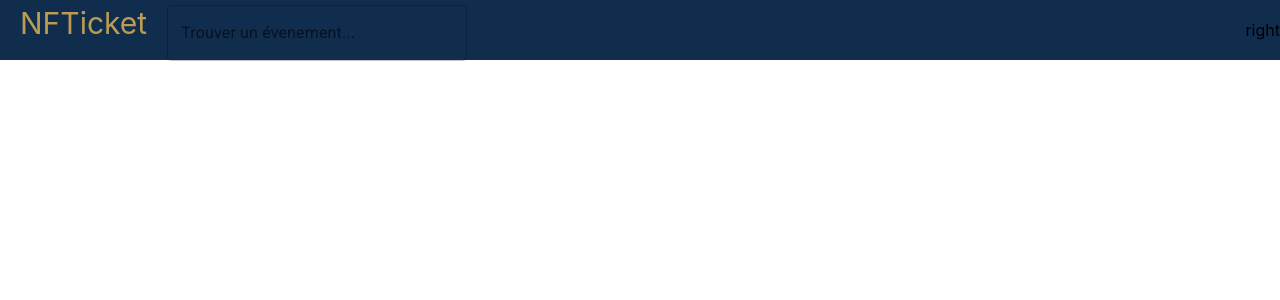
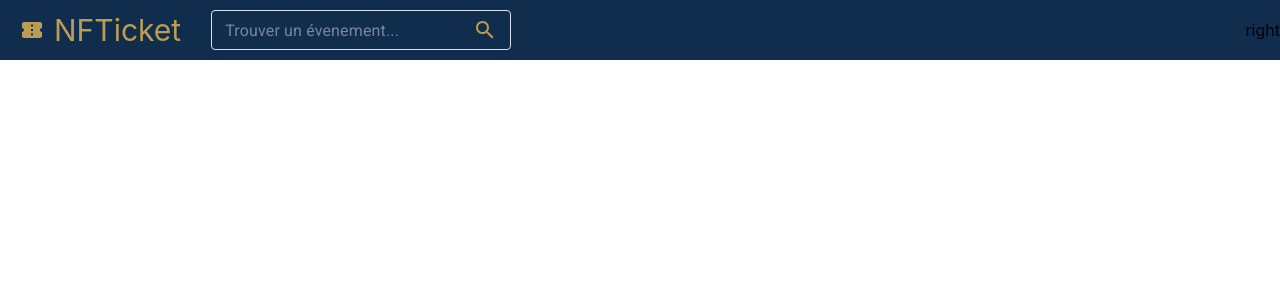
Before and after one commit to LOG795-Equipe-2/NFTicket-Frontend, a React (Create React App) app: page / in a window 1280 px wide. Shown: the top 300 px of the page. Built offline with nearby package versions, Linux system fonts and the light colour scheme.

Commit message:
Add search box

```diff
--- a/src/components/Navigation/Navigation.scss
+++ b/src/components/Navigation/Navigation.scss
@@ -9,10 +9,15 @@
         .page-title {
             font-size: 30px;
             margin: 0 20px;
+            display: flex;
+            align-items: center;
         }
         &__searchBox {
             width: 300px;
             height: 50px;
+            display: flex;
+            align-items: center;
+            margin-left: 10px;
         }
     }
 }
--- a/src/components/Navigation/Navigation.tsx
+++ b/src/components/Navigation/Navigation.tsx
@@ -1,18 +1,57 @@
-import { Autocomplete, TextField } from "@mui/material";
+import { TextField } from "@mui/material";
+import { alpha, styled } from "@mui/material/styles";
 import { Box } from "@mui/material";
+import { ConfirmationNumber, Search } from "@mui/icons-material";
+import IconButton from "@mui/material/IconButton";
+import InputAdornment from "@mui/material/InputAdornment";
 import "./Navigation.scss";
 
 function Navigation() {
+  const CssTextField = styled(TextField)(({ theme }) => ({
+    "& .MuiInputLabel-root": {
+      color: alpha(theme.palette.primary.light, 0.5),
+    },
+    "& .MuiOutlinedInput-root": {
+      '& .MuiButtonBase-root': {
+        color: theme.palette.secondary.main,
+        paddingRight: 0
+      },
+      "& .MuiOutlinedInput-input": {
+        color: theme.palette.primary.light,
+      },
+      "& fieldset": {
+        borderColor: theme.palette.primary.light,
+      },
+      "&:hover fieldset": {
+        borderColor: theme.palette.primary.light,
+      },
+      "&.Mui-focused fieldset": {
+        borderColor: theme.palette.secondary.main,
+      },
+    },
+  }));
   return (
-    <Box sx={{ bgcolor: 'primary.dark' }} className="navbar">
+    <Box sx={{ bgcolor: "primary.dark" }} className="navbar">
       <div className="navbar__left">
-        <Box className="page-title" sx={{ color: 'secondary.main' }}>NFTicket</Box>
+        <Box className="page-title" sx={{ color: "secondary.main" }}>
+          <ConfirmationNumber sx={{ marginRight: "10px" }}></ConfirmationNumber>
+          NFTicket
+        </Box>
         <Box className="navbar__left__searchBox">
-          <Autocomplete
-            id="navbar-autocomplete"
-            freeSolo
-            options={[]}
-            renderInput={(params) => <TextField {...params} label="Trouver un évenement..."/>}
+          <CssTextField
+            fullWidth
+            size="small"
+            color="secondary"
+            label="Trouver un évenement..."
+            InputProps={{
+              endAdornment: (
+                <InputAdornment position="end">
+                  <IconButton>
+                    <Search />
+                  </IconButton>
+                </InputAdornment>
+              )
+            }}
           />
         </Box>
       </div>
```
Also changed, not shown: src/logo.svg (deleted), 1 other file (tests, documents, lock files or other folders).
